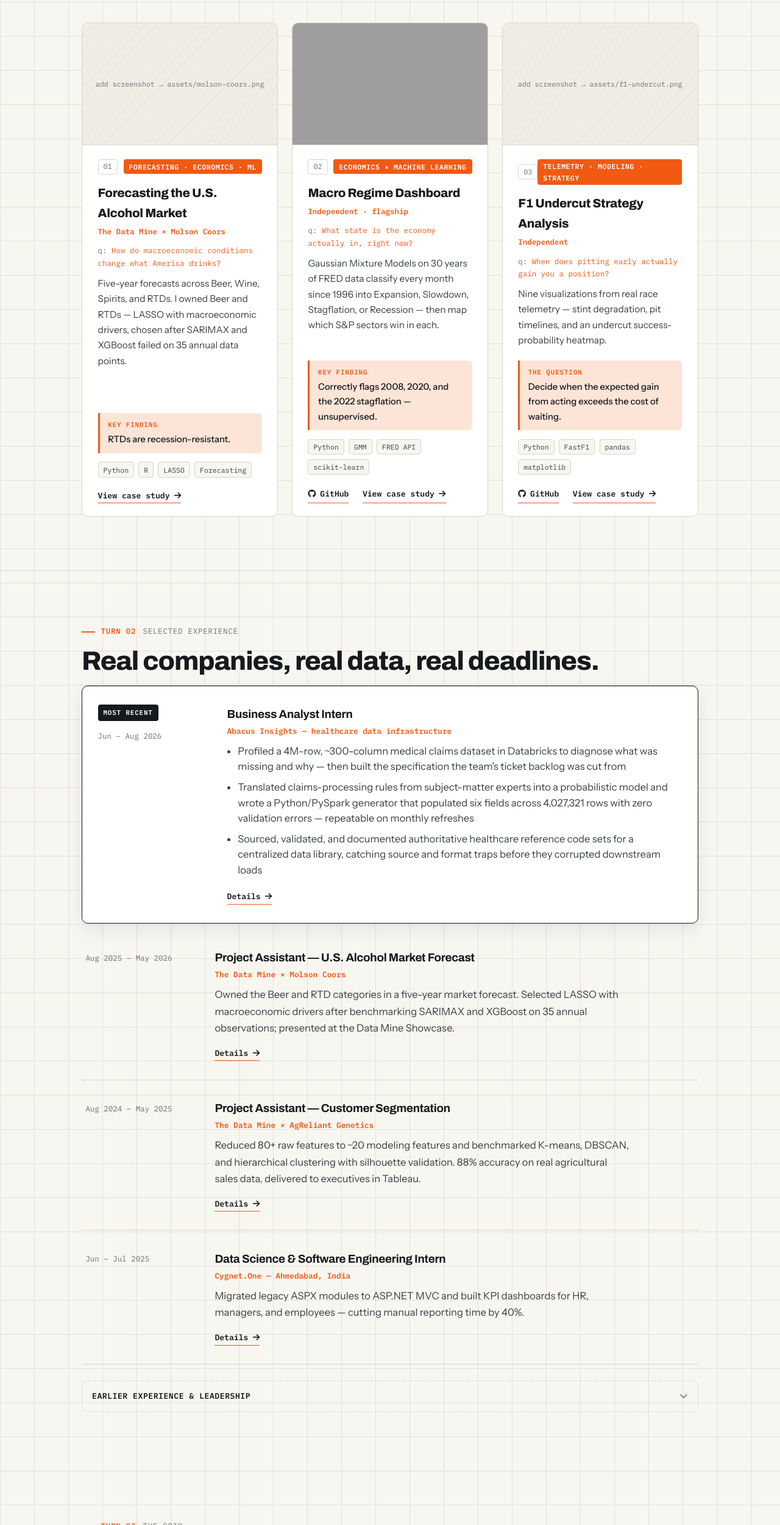
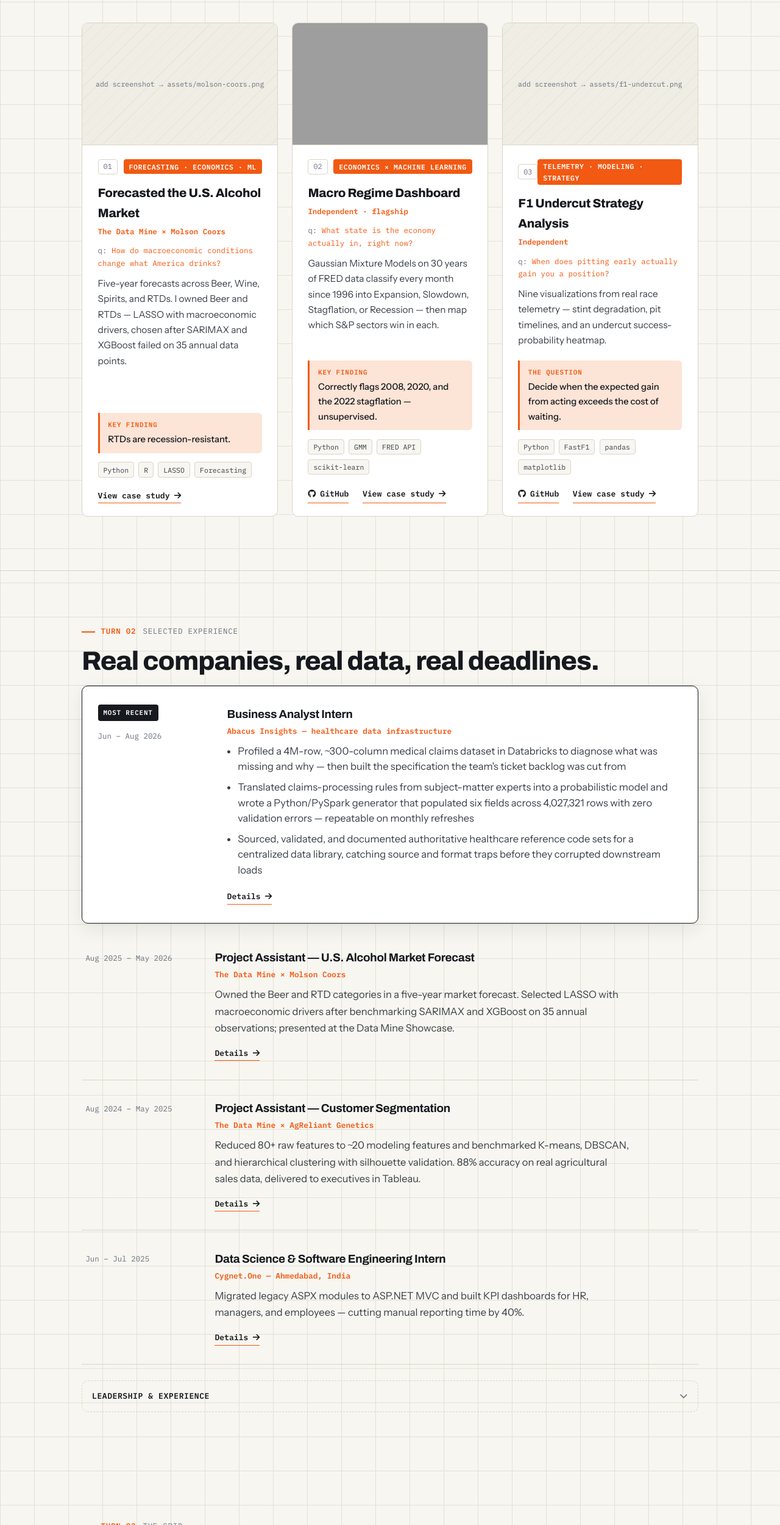
Before and after one commit to Nityaj22/Portfolio, a plain HTML site: page index.html in a window 1280 px wide. Shown: the part 1229-3729 px from the top of the page at 61% size. Drawn offline with Linux system fonts and the light colour scheme; grey boxes are pictures that could not be loaded.

Commit message:
Update project title and summary section headings

```diff
--- a/index.html
+++ b/index.html
@@ -111,7 +111,7 @@
                             <span class="project-id">01</span>
                             <span class="project-tagline">Forecasting · Economics · ML</span>
                         </div>
-                        <h3 class="project-title">Forecasting the U.S. Alcohol Market</h3>
+                        <h3 class="project-title">Forecasted the U.S. Alcohol Market</h3>
                         <p class="feat-org">The Data Mine × Molson Coors</p>
                         <p class="project-q">How do macroeconomic conditions change what America drinks?</p>
                         <p class="project-desc">Five-year forecasts across Beer, Wine, Spirits, and RTDs. I owned Beer and RTDs — LASSO with macroeconomic drivers, chosen after SARIMAX and XGBoost failed on 35 annual data points.</p>
@@ -225,7 +225,7 @@
             </div>
 
             <details class="xp-more-wrap reveal">
-                <summary><span>Earlier experience &amp; leadership</span><i class="fas fa-chevron-down"></i></summary>
+                <summary><span>Leadership &amp; experience</span><i class="fas fa-chevron-down"></i></summary>
                 <div class="xp-list xp-list--compact">
                     <article class="xp reveal" data-experience="sfab">
                         <div class="xp-meta"><span class="xp-badge xp-badge--live">Current</span><span class="xp-dates">Aug 2026 – Present</span></div>
```
